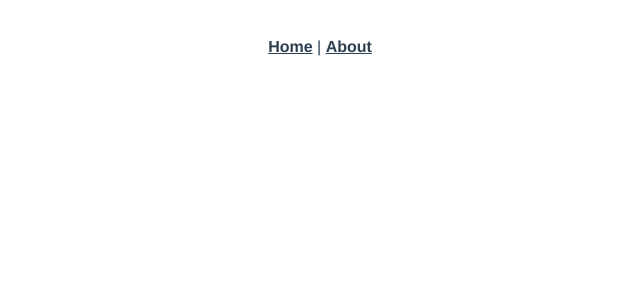
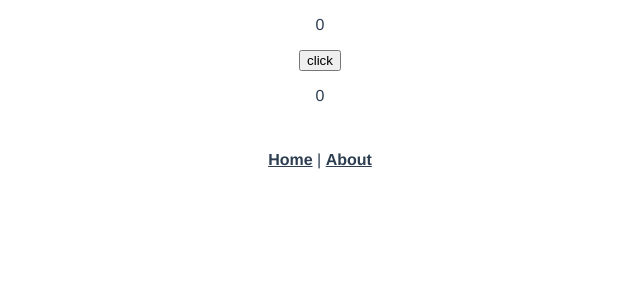
Before and after one commit to houyueke/vue-code, a Vue app in the folder test-app/: page / in a window 1280 px wide. Shown: the top 300 px of the page, without its empty margins (320-960 px from the left). Built offline with nearby package versions, Linux system fonts and the light colour scheme.

Commit message:
add vuex test demo

```diff
--- a/test-app/src/App.vue
+++ b/test-app/src/App.vue
@@ -1,5 +1,8 @@
 <template>
   <div id="app">
+    <p>{{$store.state.count}}</p>
+    <button @click="$store.commit('add')">click</button>
+    <p @click="$store.dispatch('add')">{{$store.state.count}}</p>
     <div id="nav">
       <router-link to="/">Home</router-link> |
       <router-link to="/about">About</router-link>
--- a/test-app/src/store/index.js
+++ b/test-app/src/store/index.js
@@ -5,10 +5,19 @@ Vue.use(Vuex)
 
 export default new Vuex.Store({
   state: {
+    count:0
   },
   mutations: {
+    add(state){
+      state.count++
+    }
   },
   actions: {
+    add({commit}){
+      setTimeout(()=>{
+        commit("add");
+      },1000)
+    }
   },
   modules: {
   },
```
